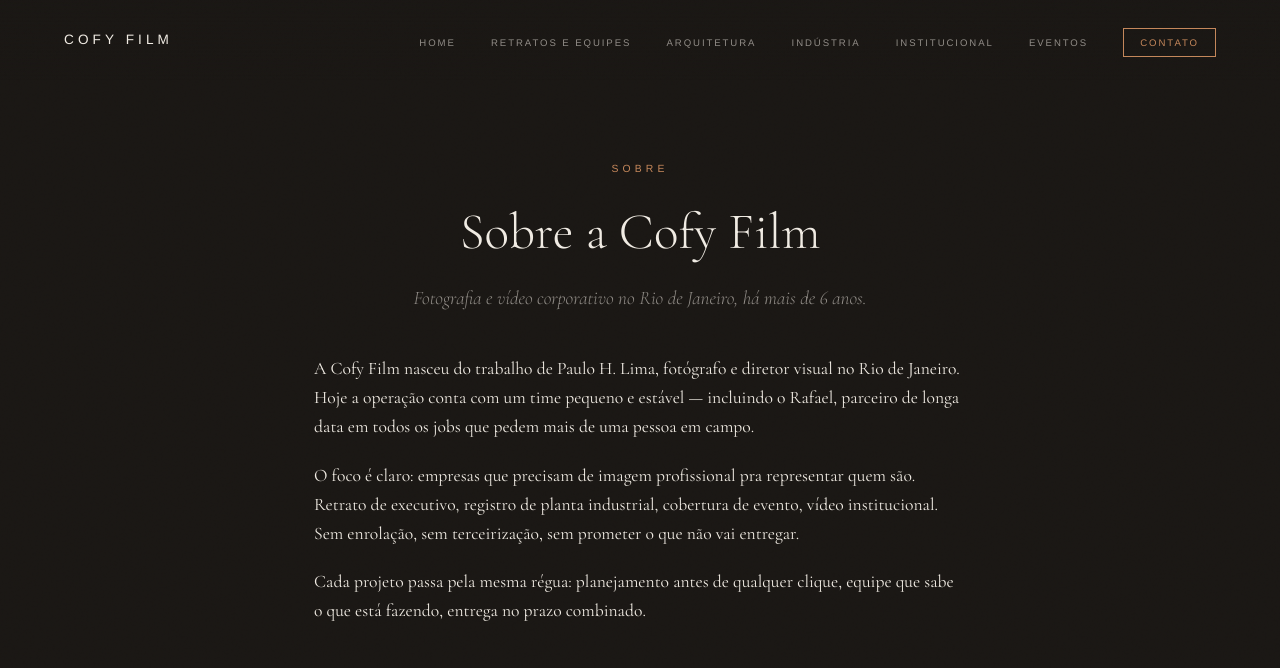
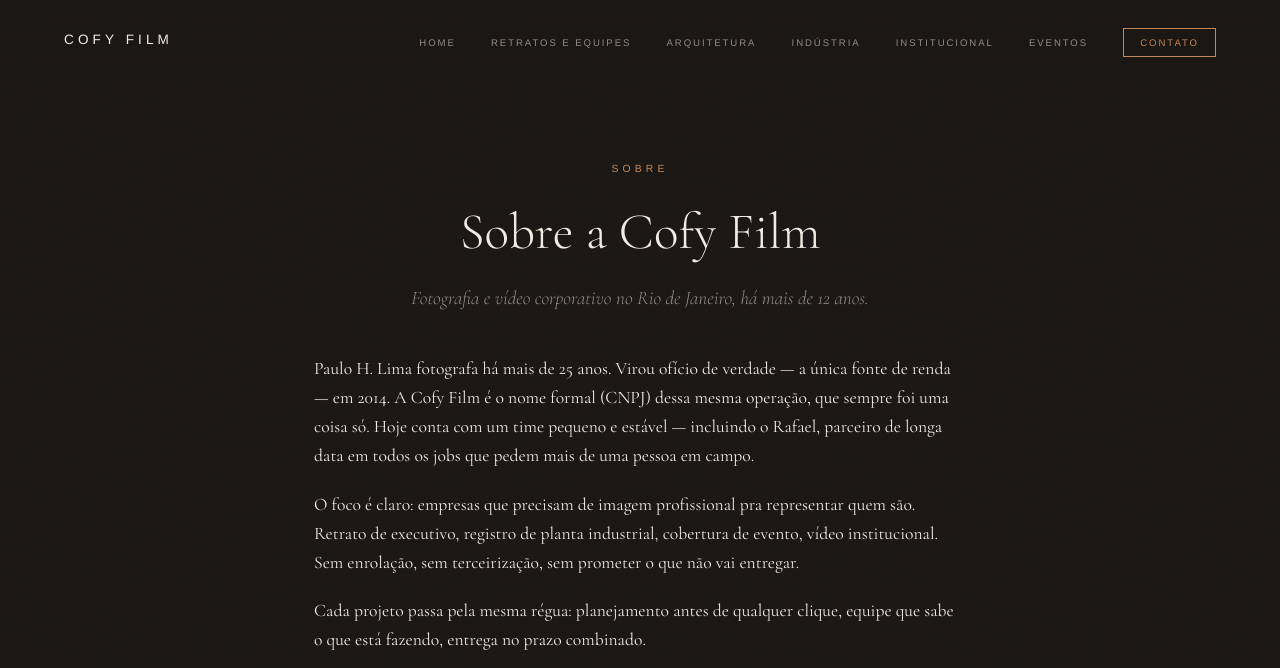
Before and after one commit to PauloVORN/cofyfilm-site, a Jekyll site: the page built from sobre.html, in a window 1280 px wide and 900 px high, cut to the strip 0-668 px from the top of the window. Built offline with Jekyll 4.4.1, drawn with Linux system fonts in a browser that asks for light colours.

Commit message:
Corrigir +6 anos para +12 anos e contar a historia real na pagina Sobre
O CNPJ Cofy Film e recente, mas a operacao (sempre so o Paulo) existe
desde 2014, quando virou a unica fonte de renda dele — antes disso
era hobby/renda extra. "+6 anos" contava so o tempo do nome formal e
subestimava o tempo real de operacao. Ajustado hero-cred (index.html)
e subheadline/paragrafo de abertura (sobre.html) pra 12 anos, com a
historia completa: 25 anos fotografando, 12 anos vivendo so disso,
Cofy Film como o nome formal dessa mesma trajetoria.

```diff
--- a/index.html
+++ b/index.html
@@ -34,7 +34,7 @@
     <div class="hero-bottom">
       <div class="hero-sub-group">
         <h1 class="hero-sub">Fotografia e vídeo corporativo no Rio de Janeiro.</h1>
-        <p class="hero-cred">+6 anos · clientes como OLX, Reserva, Nortec e NBA</p>
+        <p class="hero-cred">+12 anos · clientes como OLX, Reserva, Nortec e NBA</p>
       </div>
       <div class="hero-ctas">
         {% include whatsapp-cta.html %}
--- a/sobre.html
+++ b/sobre.html
@@ -1,6 +1,6 @@
 ---
 title: Sobre a Cofy Film
-description: Fotografia e vídeo corporativo no Rio de Janeiro, há mais de 6 anos. Conheça o time da Cofy Film.
+description: Fotografia e vídeo corporativo no Rio de Janeiro, há mais de 12 anos. Conheça o time da Cofy Film.
 permalink: /sobre/
 image: /assets/img/equipe_cofyfilm.jpg
 redirect_from:
@@ -10,11 +10,11 @@
 <div class="page-intro">
   <p class="eyebrow">Sobre</p>
   <h1>Sobre a Cofy Film</h1>
-  <p class="subheadline">Fotografia e vídeo corporativo no Rio de Janeiro, há mais de 6 anos.</p>
+  <p class="subheadline">Fotografia e vídeo corporativo no Rio de Janeiro, há mais de 12 anos.</p>
 </div>
 
 <div class="page-body">
-  <p>A Cofy Film nasceu do trabalho de Paulo H. Lima, fotógrafo e diretor visual no Rio de Janeiro. Hoje a operação conta com um time pequeno e estável — incluindo o Rafael, parceiro de longa data em todos os jobs que pedem mais de uma pessoa em campo.</p>
+  <p>Paulo H. Lima fotografa há mais de 25 anos. Virou ofício de verdade — a única fonte de renda — em 2014. A Cofy Film é o nome formal (CNPJ) dessa mesma operação, que sempre foi uma coisa só. Hoje conta com um time pequeno e estável — incluindo o Rafael, parceiro de longa data em todos os jobs que pedem mais de uma pessoa em campo.</p>
   <p>O foco é claro: empresas que precisam de imagem profissional pra representar quem são. Retrato de executivo, registro de planta industrial, cobertura de evento, vídeo institucional. Sem enrolação, sem terceirização, sem prometer o que não vai entregar.</p>
   <p>Cada projeto passa pela mesma régua: planejamento antes de qualquer clique, equipe que sabe o que está fazendo, entrega no prazo combinado.</p>
 </div>
```
